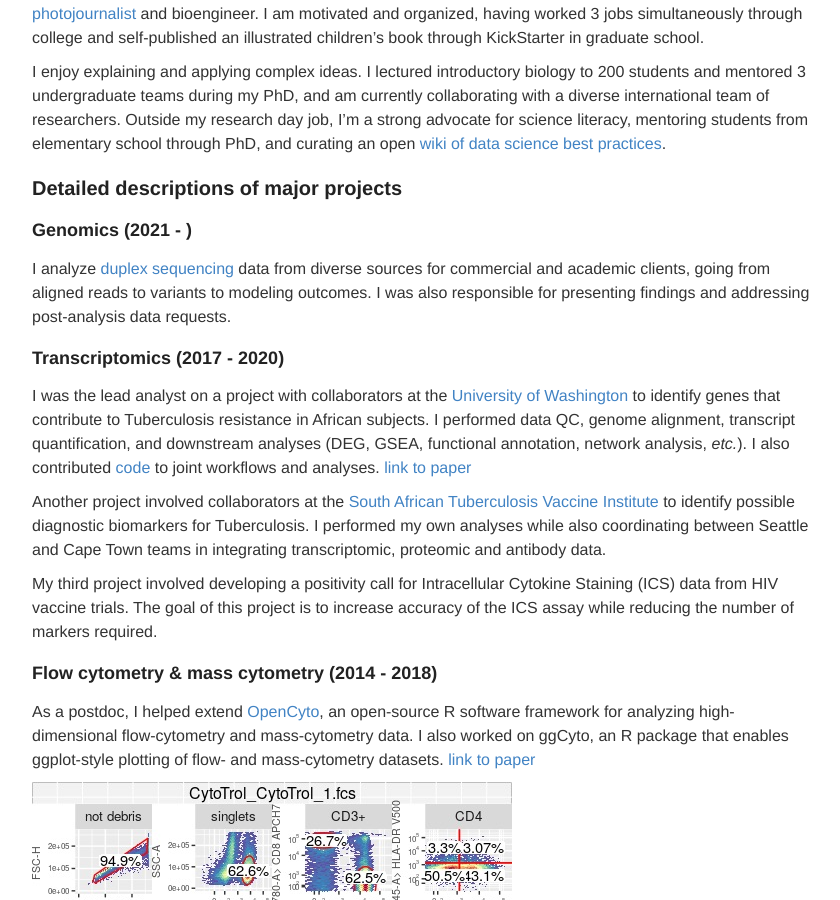
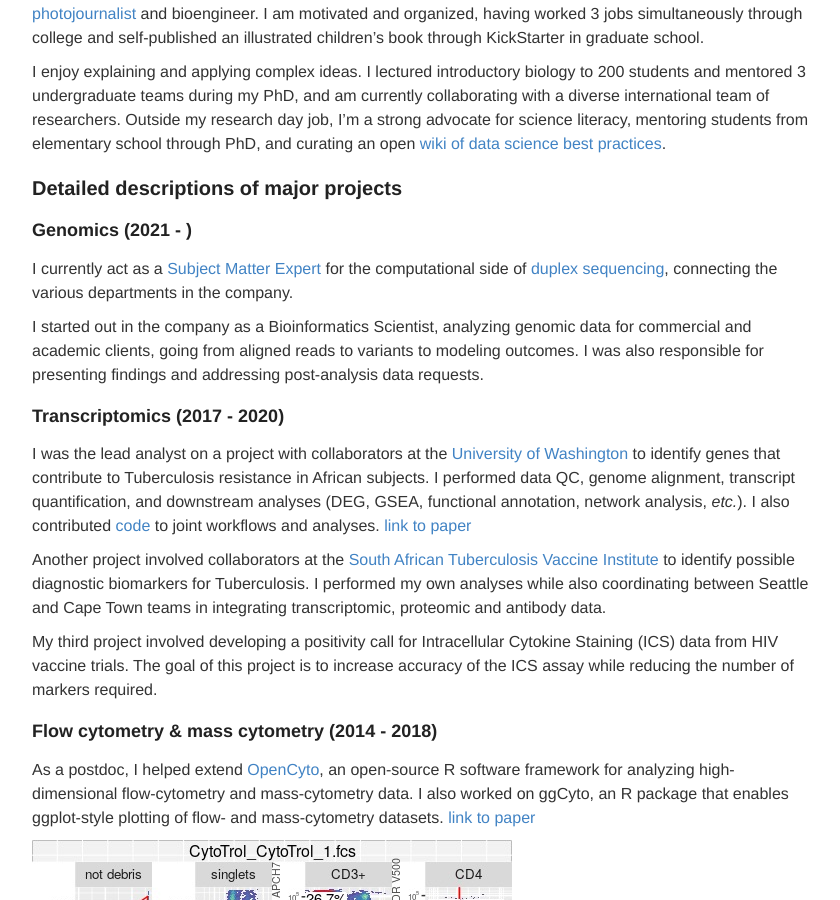
Before and after one commit to ptvan/ptvan.github.io, a Jekyll site: the page built from research.md, in a window 1280 px wide and 900 px high, scrolled down 452 px. Shown: the whole window, without its empty margins (218-1058 px from the left). Built offline with Jekyll 4.4.1, drawn with Linux system fonts in a browser that asks for light colours.

Commit message:
more details on TwinStrand work history

```diff
--- a/research.md
+++ b/research.md
@@ -18,7 +18,9 @@ I enjoy explaining and applying complex ideas. I lectured introductory biology t
 
 ### Genomics (2021 - )
 
-I analyze [duplex sequencing](https://twinstrandbio.com/technology/) data from diverse sources for commercial and academic clients, going from aligned reads to variants to modeling outcomes. I was also responsible for presenting findings and addressing post-analysis data requests.
+I currently act as a [Subject Matter Expert](https://en.wikipedia.org/wiki/Subject-matter_expert) for the computational side of [duplex sequencing](https://twinstrandbio.com/technology/), connecting the various departments in the company.
+
+I started out in the company as a Bioinformatics Scientist, analyzing genomic data for commercial and academic clients, going from aligned reads to variants to modeling outcomes. I was also responsible for presenting findings and addressing post-analysis data requests.
 
 ### Transcriptomics (2017 - 2020)
 
```
